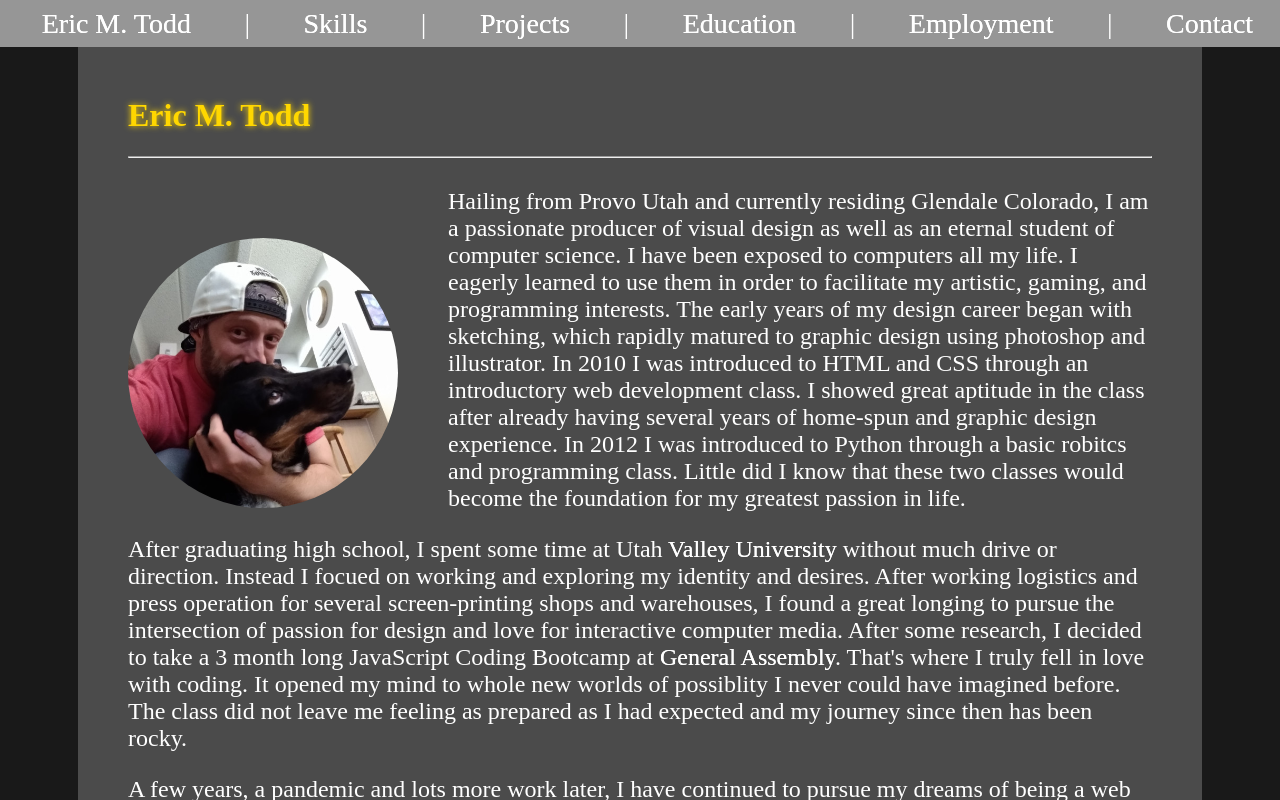
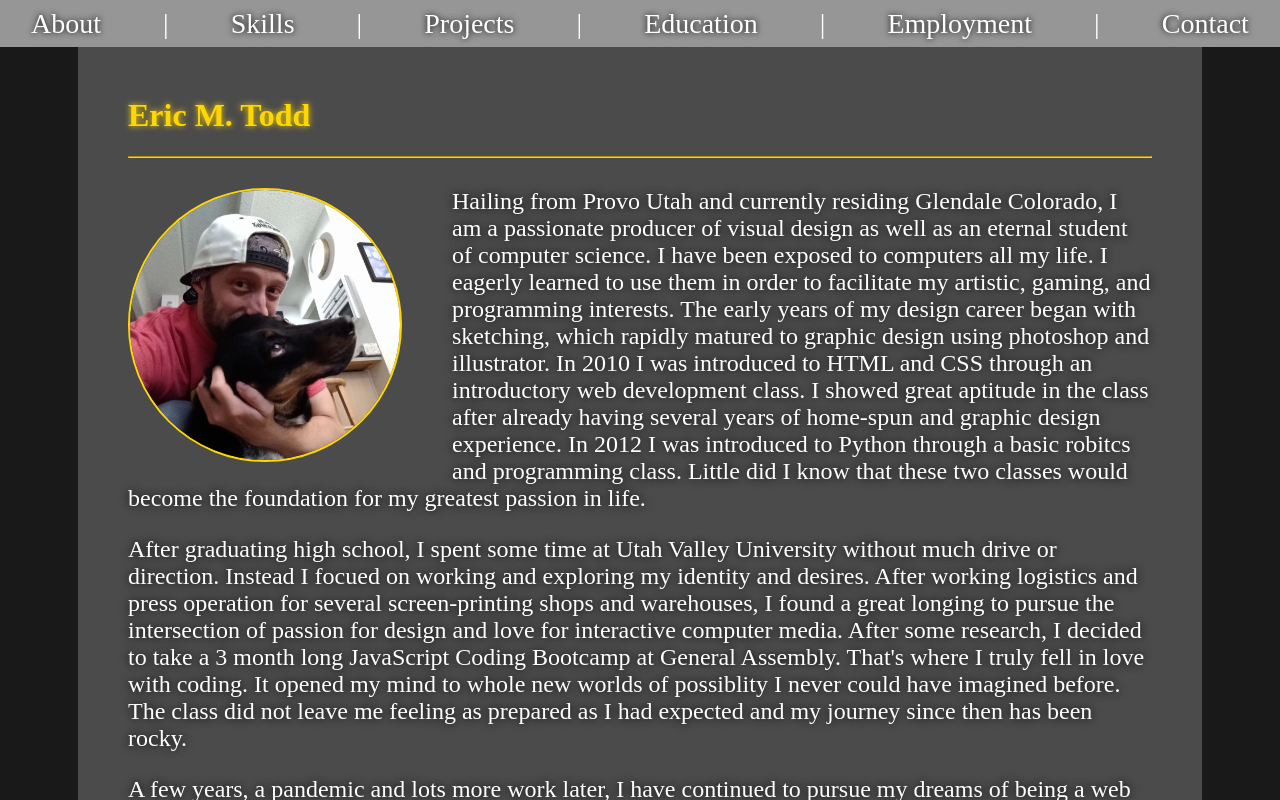
Before and after one commit to EricMTodd/resume-cv, a React (Create React App) app: page / in a window 1280 px wide. Built offline with nearby package versions, Linux system fonts and the light colour scheme.

Commit message:
Minor styling changes.

```diff
--- a/src/App.css
+++ b/src/App.css
@@ -17,6 +17,14 @@ h1 {
   margin-top: 0;
 }
 
+hr {
+  border-color: gold;
+}
+
+li {
+  list-style: none;
+}
+
 main {
   height: 100vh;
   overflow-y: scroll;
@@ -28,13 +36,13 @@ nav {
   display: flex;
   align-items: center;
   justify-content: space-around;
-  padding-left: 15px;
   font-size: 28px;
+  overflow-x: scroll;
 }
 
 nav > a, #about > p > a {
   transition: 0.2s;
-  text-shadow: 0px 0px 0px white;
+  text-shadow: 0px 0px 6px black;
 }
 
 nav > a:hover, #about > p > a:hover {
@@ -88,18 +96,20 @@ p {
 /* Id tags */
 #about {
   overflow-y: scroll;
+  text-shadow: 0px 0px 10px black;
 }
 
 #about > hr {
   margin-bottom: 30px;
 }
 
-#about > img {
+#about > a > img {
   height: calc(40vh - 50px);
   border-radius: 50%;
-  margin-top: 50px;
+  margin-bottom: 11.3px;
   margin-right: 50px;
   float: left;
+  border: 2px solid gold;
 }
 
 #contact {
@@ -121,6 +131,7 @@ p {
 
 #skills {
   height: 100%;
+  text-shadow: 0px 0px 10px black;
 }
 
 #skills > hr {
--- a/src/components/NavBar.js
+++ b/src/components/NavBar.js
@@ -1,7 +1,7 @@
 const NavBar = () => {
   return(
     <nav>
-      <a href="#about">Eric M. Todd</a> |
+      <a href="#about">About</a> |
       <a href="#skills">Skills</a> |
       <a href="#projects">Projects</a> |
       <a href="#education">Education</a> |
--- a/src/components/pages/About.js
+++ b/src/components/pages/About.js
@@ -3,7 +3,7 @@ const About = () => {
     <div className="container alpha" id="about">
       <h1>Eric M. Todd</h1>
       <hr />
-      <img src="/eric.png" alt="Eric" />
+      <a href="https://github.com/EricMTodd" target="_blank" rel="noreferrer"><img src="/eric.png" alt="Eric" /></a>
       <p>Hailing from Provo Utah and currently residing Glendale Colorado, I am a passionate producer of visual design as well as an eternal student of computer science. I have been exposed to computers all my life. I eagerly learned to use them in order to facilitate my artistic, gaming, and programming interests. The early years of my design career began with sketching, which rapidly matured to graphic design using photoshop and illustrator. In 2010 I was introduced to HTML and CSS through an introductory web development class. I showed great aptitude in the class after already having several years of home-spun and graphic design experience. In 2012 I was introduced to Python through a basic robitcs and programming class. Little did I know that these two classes would become the foundation for my greatest passion in life.</p>
 
       <p>After graduating high school, I spent some time at Utah <a href="https://www.uvu.edu/" target="_blank" rel="noreferrer">Valley University</a> without much drive or direction. Instead I focued on working and exploring my identity and desires. After working logistics and press operation for several screen-printing shops and warehouses, I found a great longing to pursue the intersection of passion for design and love for interactive computer media. After some research, I decided to take a 3 month long JavaScript Coding Bootcamp at <a href="https://generalassemb.ly/" target="_blank" rel="noreferrer">General Assembly</a>. That's where I truly fell in love with coding. It opened my mind to whole new worlds of possiblity I never could have imagined before. The class did not leave me feeling as prepared as I had expected and my journey since then has been rocky.</p>
```
